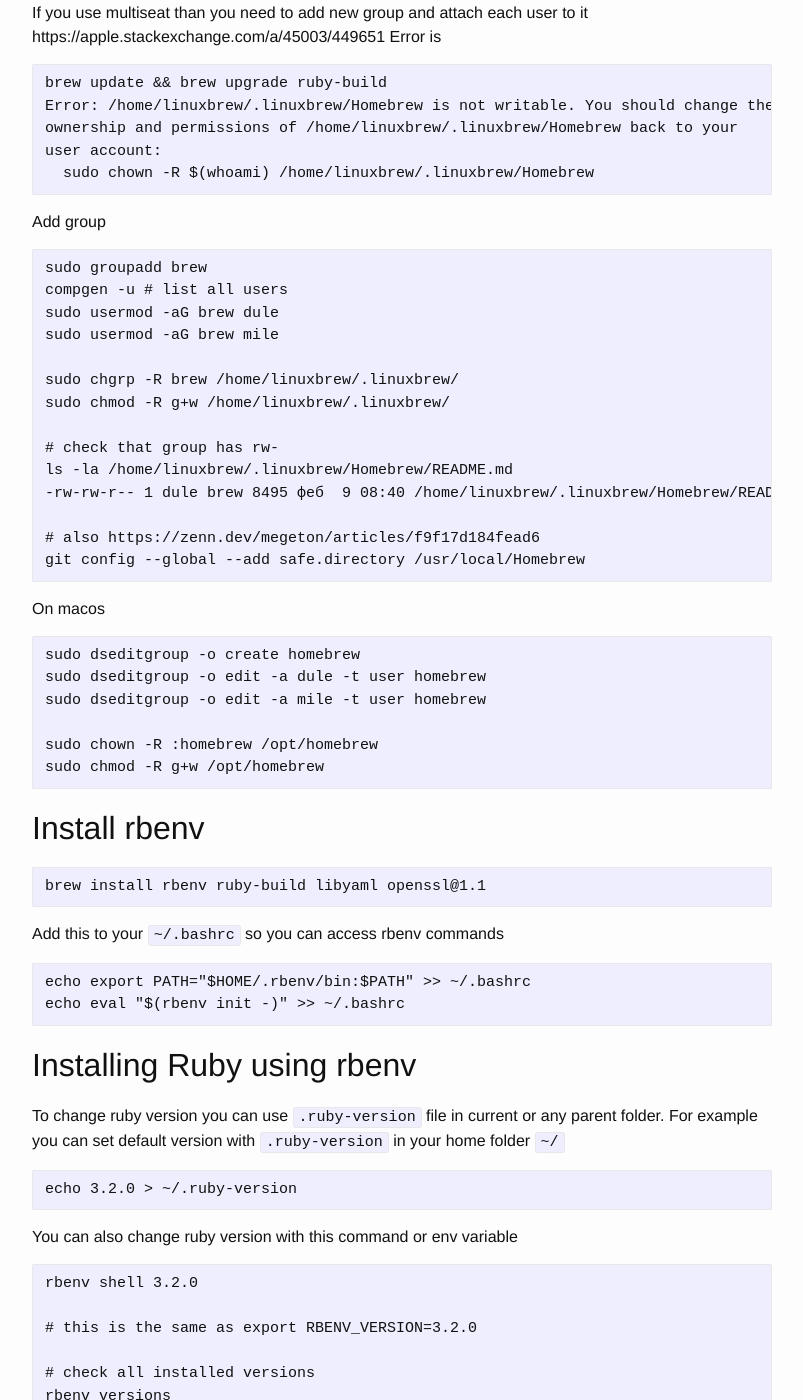
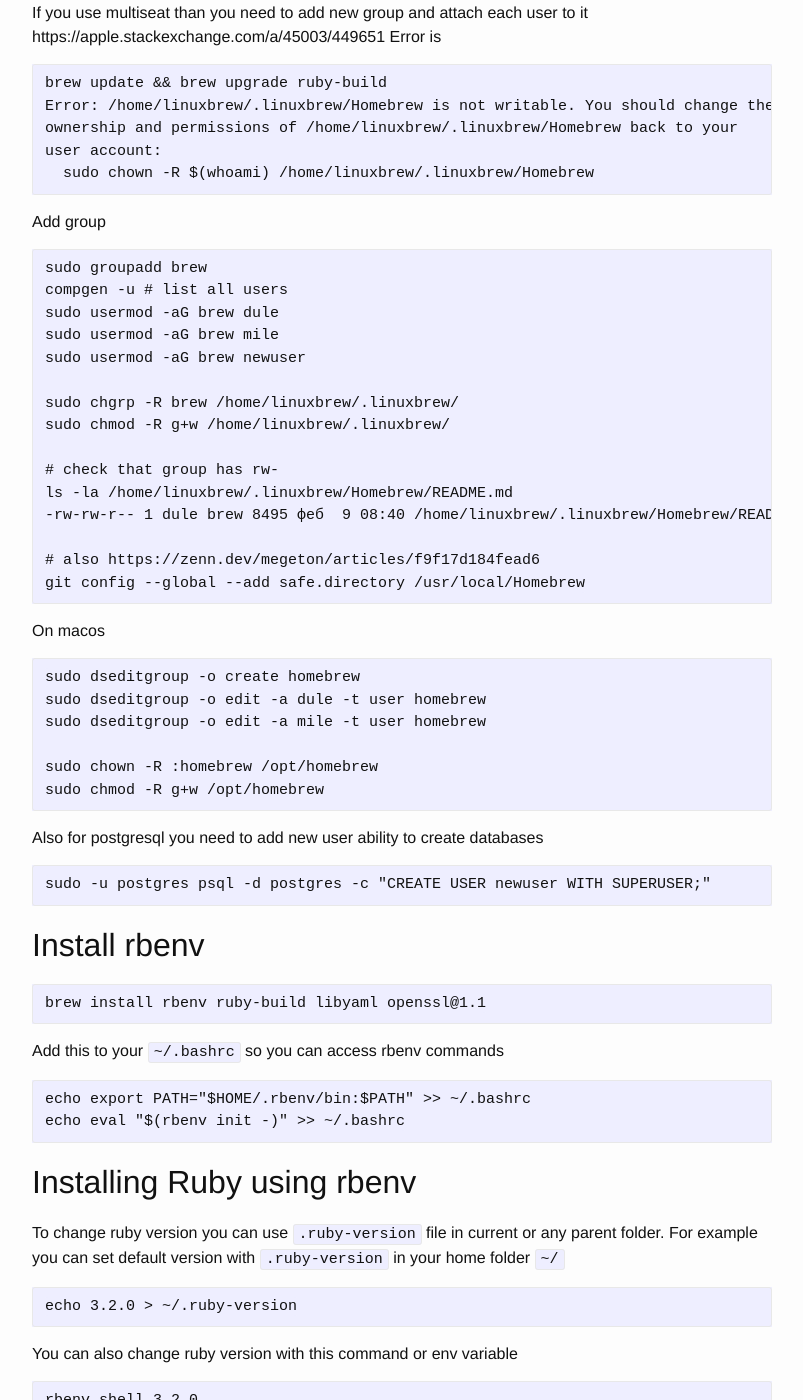
Before and after one commit to trkin/dev.trk.in.rs, a Jekyll site: the page built from _posts/2023-01-11-install-ruby-using-brew-rbenv.md, in a window 1280 px wide and 1400 px high, scrolled down 1381 px. Shown: the whole window, without its empty margins (238-1041 px from the left). Built offline with Jekyll 4.4.1, drawn with Linux system fonts in a browser that asks for light colours; the table of contents is made by our own code.

Commit message:
Add psql create user

````diff
--- a/_posts/2023-01-11-install-ruby-using-brew-rbenv.md
+++ b/_posts/2023-01-11-install-ruby-using-brew-rbenv.md
@@ -63,6 +63,7 @@ sudo groupadd brew
 compgen -u # list all users
 sudo usermod -aG brew dule
 sudo usermod -aG brew mile
+sudo usermod -aG brew newuser
 
 sudo chgrp -R brew /home/linuxbrew/.linuxbrew/
 sudo chmod -R g+w /home/linuxbrew/.linuxbrew/
@@ -82,6 +83,11 @@ sudo dseditgroup -o edit -a mile -t user homebrew
 
 sudo chown -R :homebrew /opt/homebrew
 sudo chmod -R g+w /opt/homebrew
+```
+
+Also for postgresql you need to add new user ability to create databases
+```
+sudo -u postgres psql -d postgres -c "CREATE USER newuser WITH SUPERUSER;"
 ```
 
 ## Install rbenv
````
